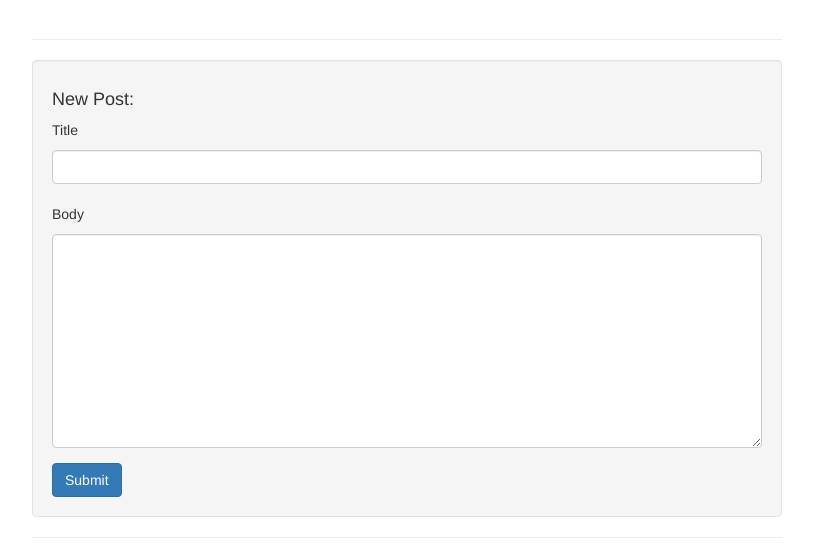
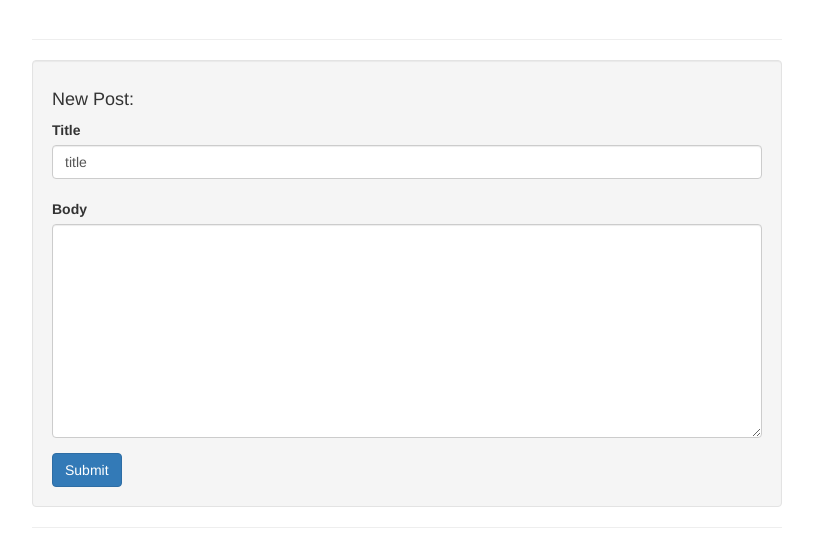
Before and after one commit to julienawilson/learning_journal, a Python web app: template learning_journal/templates/new_post_template.jinja2 in a window 1280 px wide. Shown: the part 51-608 px from the top of the page, without its empty margins (38-851 px from the left). Run offline with Jinja, Linux system fonts and the light colour scheme; the template is opened without the code that fills it, so the values that code supplies are empty; some libraries are stand-ins or nearby versions.

Commit message:
new post day 13.  new post page is up but doesnt make new posts

```diff
--- a/learning_journal/scripts/initializedb.py
+++ b/learning_journal/scripts/initializedb.py
@@ -39,6 +39,9 @@ def main(argv=sys.argv):
     session_factory = get_session_factory(engine)
 
     entries = [
+    {"title": "Winter Solstice",
+         "date": "December 21, 2016",
+         "body": "Winter Solstice.  Today felt really hard.  The data structure felt more complicated than usual and the pyramid work was difficult to navigate.  I dont think the pyramid material is THAT difficult to understand, but its easy to lose track of where you are/what you've done/whats left to do.  There are lots of places to miss the connections.  The stress of today made it harder to learn.  The amount of work, and the feeling that you will always be behind, and usually not really learn the material, is becoming pretty disheartening."},
         {"title": "Starting out Final Projects",
          "id": '12',
          "date": "December 20, 2016",
--- a/learning_journal/templates/new_post_template.jinja2
+++ b/learning_journal/templates/new_post_template.jinja2
@@ -12,10 +12,10 @@
     <title>Blog Post - Start Bootstrap Template</title>
 
     <!-- Bootstrap Core CSS -->
-    <link href="css/bootstrap.min.css" rel="stylesheet">
+    <link href="../static/css/bootstrap.min.css" rel="stylesheet">
 
     <!-- Custom CSS -->
-    <link href="css/blog-post.css" rel="stylesheet">
+    <link href="../static/css/blog-post.css" rel="stylesheet">
 
     <!-- HTML5 Shim and Respond.js IE8 support of HTML5 elements and media queries -->
     <!-- WARNING: Respond.js doesn't work if you view the page via file:// -->
@@ -76,13 +76,15 @@
                 <!-- New Article Form -->
                 <div class="well">
                     <h4>New Post:</h4>
-                    <form role="form">
+                    <form method="POST" action="{{ request.route_url('home') }}" role="form">
                         <div class="form-group">
-                            <p>Title</p>
-                            <input class="form-control"></input>
+                            <label for='title'>Title</label>
+                            <input type="text" value='title' class="form-control"></input>
+
                             <br>
-                            <p>Body<p>
-                            <textarea class="form-control" rows="10"></textarea>
+
+                            <label for='body'>Body</label>
+                            <textarea type='text' value='body' class="form-control" rows="10"></textarea>
                         </div>
                         <button type="submit" class="btn btn-primary">Submit</button>
                     </form>
```
Also changed, not shown: learning_journal/views/default.py (+13 -6 lines).
